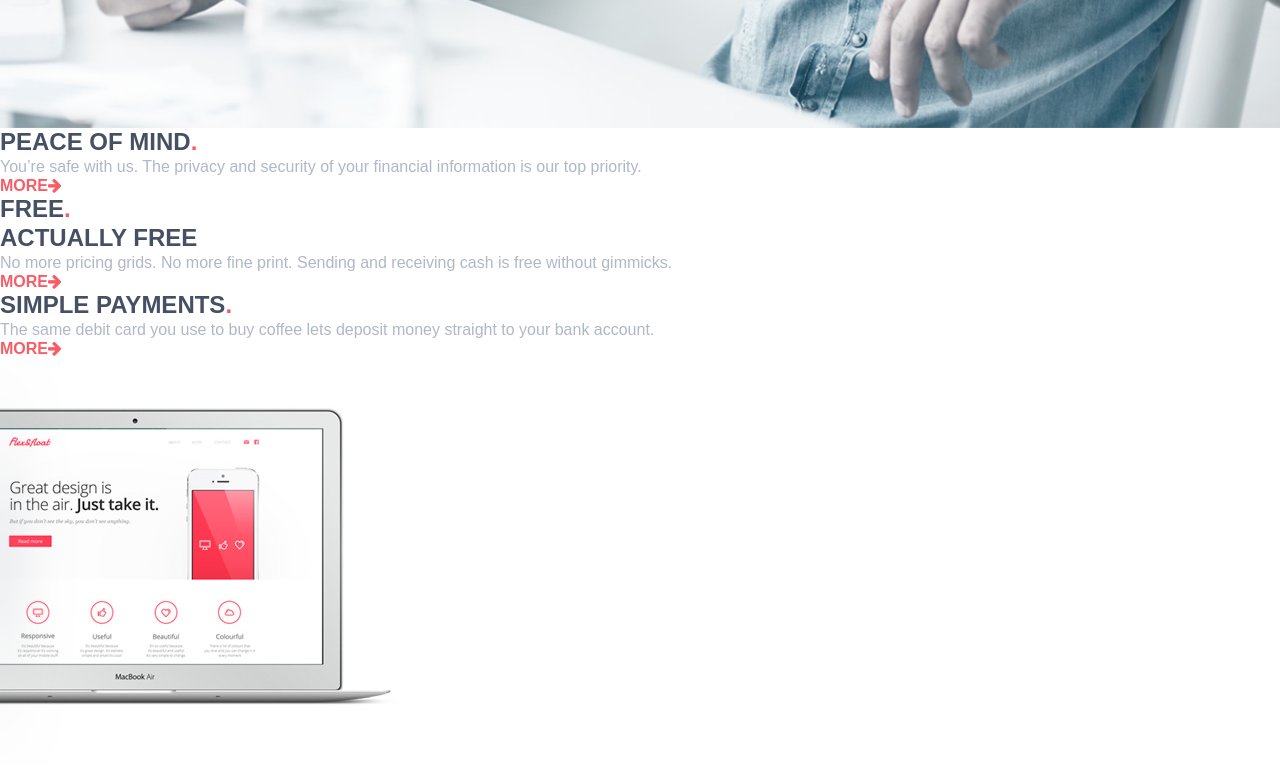
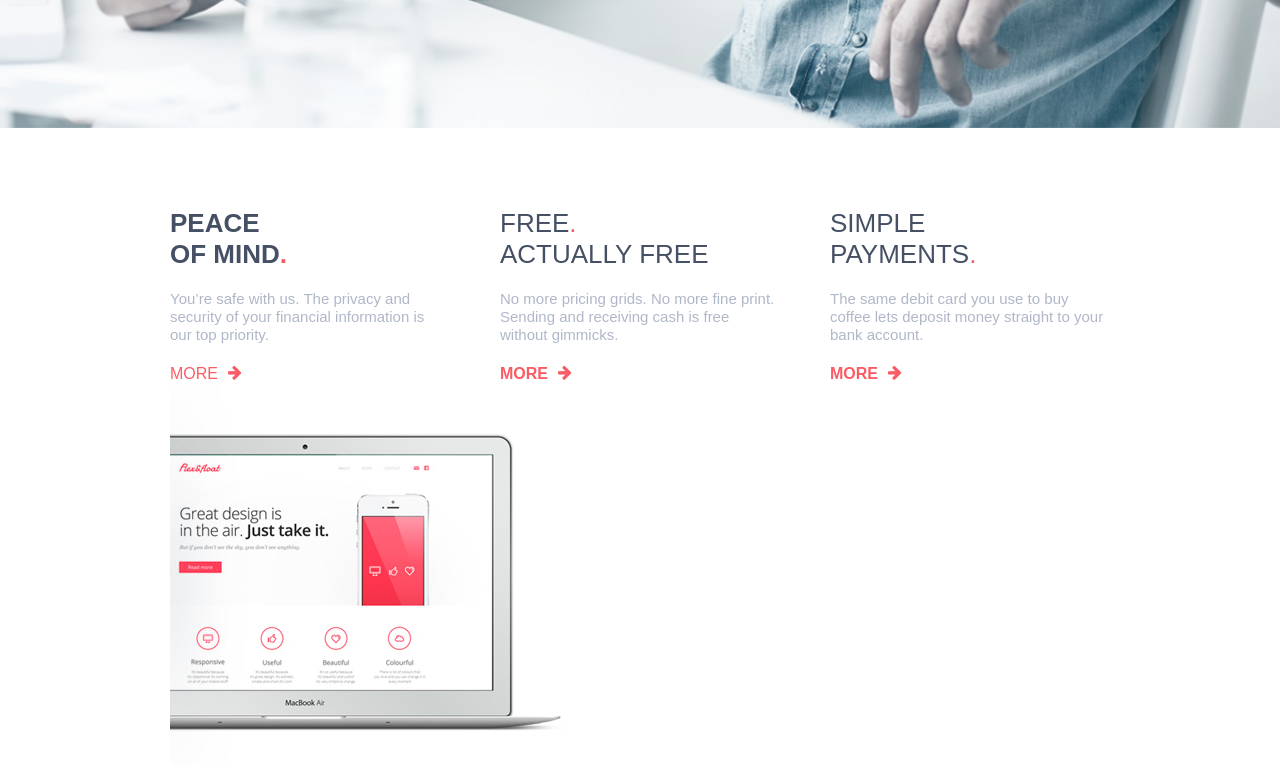
Before and after one commit to MrTiZel/WebStudia, a website: page public/index.html in a window 1280 px wide. Shown: the part 880-1646 px from the top of the page. Drawn offline with Linux system fonts and the light colour scheme.

Commit message:
listArticles done

```diff
--- a/public/index.html
+++ b/public/index.html
@@ -44,15 +44,15 @@
                 </div>
               </article>
             </header>
-    <main>
+    <main id="mainContent">
     <section id="listArticles">
       <article>
-        <h2>Peace  of Mind<span>.</span></h2>
+        <h2>Peace<br />of Mind<span>.</span></h2>
         <p>
           You’re safe with us. The privacy and security of your financial information is our top priority.
         </p>
         <a href="#">More<i class="fa fa-arrow-right" aria-hidden="true"></i></a>
-      </a>
+      </article>
       <article>
         <h2>Free<span>.</span><br />Actually free</h2>
         <p>
@@ -61,7 +61,7 @@
         <a href="#">More<i class="fa fa-arrow-right" aria-hidden="true"></i></a>
       </article>
       <article>
-        <h2>Simple payments<span>.</span></h2>
+        <h2>Simple<br />payments<span>.</span></h2>
         <p>
           The same debit card you use to buy coffee lets deposit money straight to your bank account.
         </p>
--- a/src/scss/articles.scss
+++ b/src/scss/articles.scss
@@ -1,2 +1,40 @@
 @import "partials/params";
 @import "partials/mixins";
+
+
+#mainContent{
+    @include container;
+    a{
+        display: flex;
+        i{
+            margin-left: 10px;
+        }
+    }
+
+    #listArticles{
+        @include flexBoxBetweenCenter;
+        margin-top: 80px;
+
+        article:first-child{
+            h2{
+                font-weight: bold;
+            }
+            a{
+                font-weight: lighter;
+            }
+        }
+        article{
+            width: 280px;
+
+            h2{
+                font-size: 26px;
+                font-weight: lighter;
+            }
+            P{
+                font-size: 15px;
+                margin-top: 20px;
+                margin-bottom: 20px;
+            }
+        }
+    }
+}
--- a/src/scss/partials/_mixins.scss
+++ b/src/scss/partials/_mixins.scss
@@ -6,8 +6,6 @@
 }
 @mixin flexBoxBetweenCenter{
   display: flex;
-  display: -webkit-flex;
-  display: -ms-flexbox;
   justify-content: space-between;
   align-items: center;
 }
```
Also changed, not shown: public/css/main.min.css.
